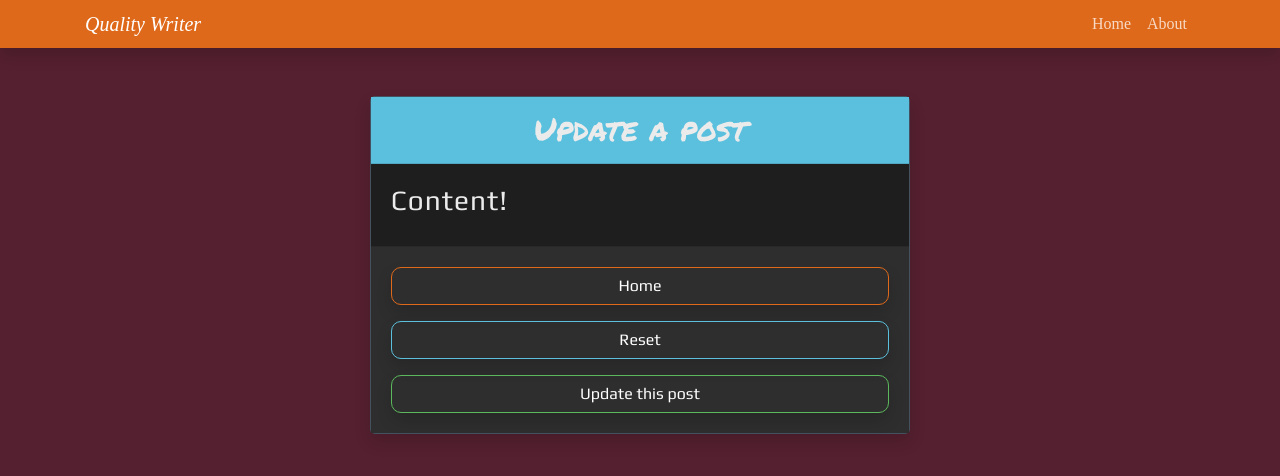
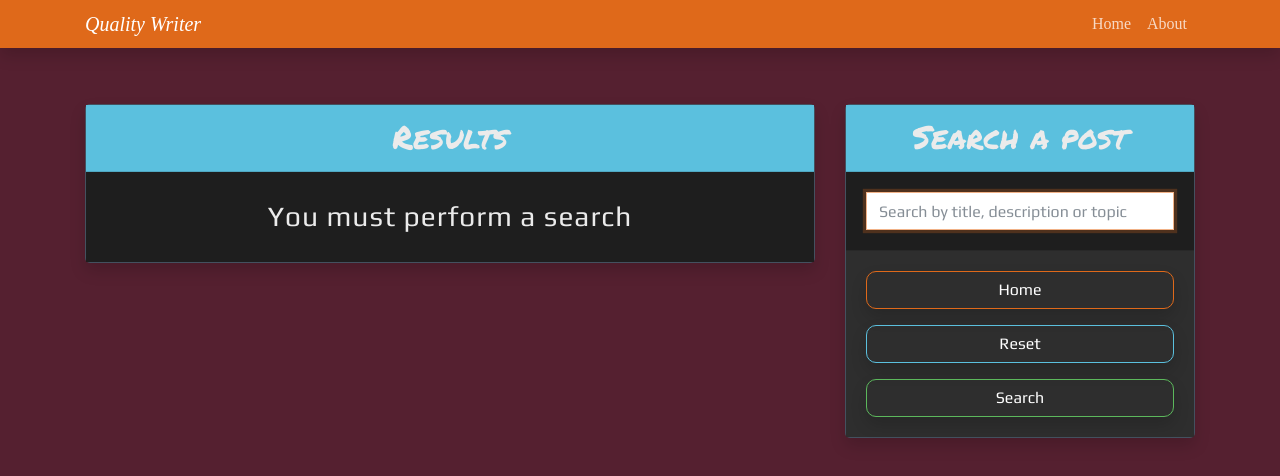
Before and after one commit to hernanreiq/Quality-Writer, a React (Create React App) app: page /crud/update in a window 1280 px wide. Shown: the top 476 px of the page. Built offline with nearby package versions, Linux system fonts and the light colour scheme; a web font is replaced by a local one.

Commit message:
Búsqueda en tiempo real en mongodb con mongoose por titulo, tema o contenido

```diff
--- a/src/views/partials/crud_update.jsx
+++ b/src/views/partials/crud_update.jsx
@@ -1,23 +1,113 @@
 import React, { Component } from "react";
+import axios from "axios";
+import TableRead from "./table_crud_read";
 
 class Update extends Component {
+    state = {
+        posts: [],
+        error: true,
+        searched: false
+    }
+
+    searchRef = React.createRef();
+
+    searchPost = (e) => {
+        e.preventDefault();
+        var search = this.searchRef.current.value;
+        if (search === '') {
+            this.resetSearch();
+        } else {
+            axios.get('http://localhost:3700/api/post?search=' + search)
+                .then(res => {
+                    this.setState({
+                        posts: res.data,
+                        searched: true,
+                        error: false
+                    })
+                })
+                .catch(err => {
+                    this.setState({
+                        searched: true,
+                        error: true
+                    })
+                })
+        }
+    }
+
+    resetSearch = () => {
+        this.setState({
+            posts: [],
+            error: true,
+            searched: false
+        });
+        this.searchRef.current.value = '';
+    }
+
     render() {
         return (
             <React.Fragment>
                 <div className="container">
                     <div className="row">
-                        <div className="col-md-6 offset-md-3">
+                        <div className="col-md-8 my-2">
                             <div className="card shadow my-5">
                                 <div className="card-header bg-info text-center">
-                                    <h2 className="card-title mb-1">Update a post</h2>
+                                    <h2 className="card-title mb-1">Results</h2>
                                 </div>
                                 <div className="card-body">
-                                    <h3>Content!</h3>
+                                    {this.state.error === false && this.state.searched && this.state.posts.length > 0 &&
+                                        <table className="table table-dark mb-0">
+                                            <thead>
+                                                <tr>
+                                                    <th scope="col">#</th>
+                                                    <th scope="col">Title</th>
+                                                    <th scope="col">Topic</th>
+                                                    <th scope="col">Update</th>
+                                                </tr>
+                                            </thead>
+                                            {this.state.error === false && this.state.searched && this.state.posts.length > 0 &&
+                                                <tbody>
+                                                    {
+                                                        this.state.posts.map((post, i) => {
+                                                            return (
+                                                                <TableRead
+                                                                    key={i}
+                                                                    index={i}
+                                                                    title={post.title}
+                                                                    topic={post.topic}
+                                                                    id={post._id}
+                                                                />
+                                                            )
+                                                        })
+                                                    }
+                                                </tbody>
+                                            }
+                                        </table>
+                                    }
+                                    {this.state.error === false && this.state.searched && this.state.posts.length === 0 &&
+                                        <h3 className="my-2 text-center">The searched post does not exist</h3>
+                                    }
+                                    {this.state.error === true && this.state.searched === false &&
+                                        <h3 className="my-2 text-center">You must perform a search</h3>
+                                    }
+                                </div>
+                            </div>
+                        </div>
+                        <div className="col-md-4 my-2">
+                            <div className="card shadow my-5">
+                                <div className="card-header bg-info text-center">
+                                    <h2 className="card-title mb-1">Search a post</h2>
+                                </div>
+                                <div className="card-body">
+                                    <form id="search-post" autoComplete="off" onSubmit={this.searchPost}>
+                                        <div className="form-group mb-0">
+                                            <input onChange={this.searchPost} placeholder="Search by title, description or topic" name="search" ref={this.searchRef} type="text" className="form-control" required autoFocus />
+                                        </div>
+                                    </form>
                                 </div>
                                 <div className="card-footer">
                                     <a href="/home" className="btn btn-primary w-100 my-2 shadow">Home</a>
-                                    <a href="/home" className="btn btn-info w-100 my-2 shadow">Reset</a>
-                                    <a href="/home" className="btn btn-success w-100 my-2 shadow">Update this post</a>
+                                    <button type="reset" form="search-post" onClick={this.resetSearch} className="btn btn-info w-100 my-2 shadow">Reset</button>
+                                    <button type="submit" form="search-post" className="btn btn-success w-100 my-2 shadow">Search</button>
                                 </div>
                             </div>
                         </div>
```
Also changed, not shown: 2 other files (tests, documents, lock files or other folders).
